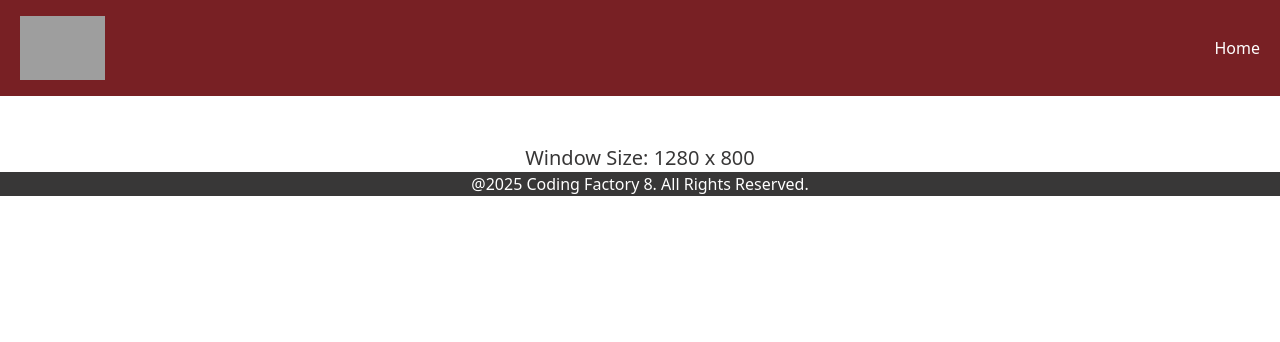
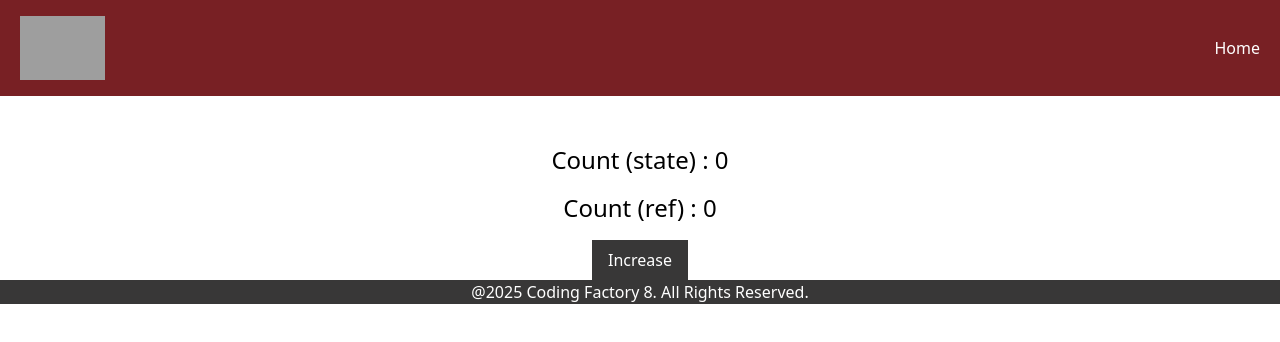
Before and after one commit to Petroslyros/cf8-react-introduction, a React app: page / in a window 1280 px wide. Shown: the top 342 px of the page. Built offline with nearby package versions, Linux system fonts and the light colour scheme; grey boxes are pictures that could not be loaded; the HTML template or start-up script is replaced by a standard one.

Commit message:
feat:add Timer.tsx, WindowSize.tsx

```diff
--- a/src/App.tsx
+++ b/src/App.tsx
@@ -6,7 +6,10 @@
 // import ArrowFunctionalComponentWithPropsType from "./components/ArrowFunctionalComponentWithPropsType.tsx";
 // import Card from "./components/Card.tsx";
 import Layout from "./components/Layout.tsx";
-import WindowSize from "./components/WindowSize.tsx";
+// import PreviousValue from "./components/PreviousValue.tsx";
+import CounterWithRef from "./components/CounterWithRef.tsx";
+// import FocusInput from "./components/FocusInput.tsx";
+// import WindowSize from "./components/WindowSize.tsx";
 // import Timer from "./components/Timer.tsx";
 // import CounterWithCustomHook from "./components/CounterWithCustomHook.tsx";
 // import NameChangerWithEffect from "./components/NameChangerWithEffect.tsx";
@@ -57,7 +60,10 @@ function App() {
            {/* <CounterWithCustomHook/>*/}
            {/* <NameChangerWithEffect/>*/}
            {/* <Timer/>*/}
-            <WindowSize/>
+           {/* <WindowSize/>*/}
+           {/* <FocusInput/>*/}
+           {/* <PreviousValue/>*/}
+            <CounterWithRef/>
         </Layout>
 
 
--- /dev/null
+++ b/src/components/CounterWithRef.tsx
@@ -0,0 +1,29 @@
+import CounterButton from "./CounterButton.tsx";
+import {useRef, useState} from "react";
+
+const CounterWithRef = () => {
+    const [count, setCount] = useState(0);
+    const clickRef = useRef(0);
+
+    const handleClick = () => {
+        setCount((prev) => prev + 1);
+
+        clickRef.current += 1;
+        console.log("Ref click", clickRef.current);
+    }
+
+
+    return (
+        <>
+        <div className="text-center mt-12">
+            <h1 className="text-2xl mb-4">Count (state) : {count}</h1>
+            <h2 className="text-2xl mb-4">Count (ref) : {clickRef.current}</h2>
+            <CounterButton
+                onClick={handleClick}
+                label="Increase" />
+        </div>
+        </>
+    )
+}
+
+export default CounterWithRef;
--- /dev/null
+++ b/src/components/FocusInput.tsx
@@ -0,0 +1,28 @@
+import {useRef} from "react";
+
+const FocusInput = () => {
+
+    const inputRef = useRef<HTMLInputElement>(null)
+
+
+    const handleClick = () => {
+        inputRef.current?.focus()
+    }
+
+
+    return (
+
+        <>
+        <div className="text-center space-x-4 mt-12">
+            <input ref={inputRef} type="text" className="border px-4 py-2"/>
+            <button
+                onClick={handleClick}
+                className="bg-cf-dark-grey text-white py-2 px-4">
+                Focus
+            </button>
+        </div>
+        </>
+    )
+}
+
+export default FocusInput;
--- /dev/null
+++ b/src/components/PreviousValue.tsx
@@ -0,0 +1,30 @@
+
+import CounterButton from "./CounterButton.tsx";
+import {useEffect, useRef, useState} from "react";
+
+const PreviousValue = () => {
+
+    const [count, setCount] = useState(0)
+    const prevCountRef = useRef<number | null>(null);
+
+    useEffect(() => {
+        prevCountRef.current = count;
+        console.log("prevCountRef", prevCountRef.current);
+    }, [count])
+
+    return (
+        <>
+        <div className="text-center pt12">
+
+            <h1 className="text-2xl mb-4">Value: {count} </h1>
+            <h2 className="text-xl mb-4">Previous Value : {prevCountRef.current ?? "-"}</h2>
+            <CounterButton
+            onClick={() => setCount((prev) => prev + 1)}
+            label="Increase"
+            />
+        </div>
+        </>
+    )
+}
+
+export default PreviousValue
```
